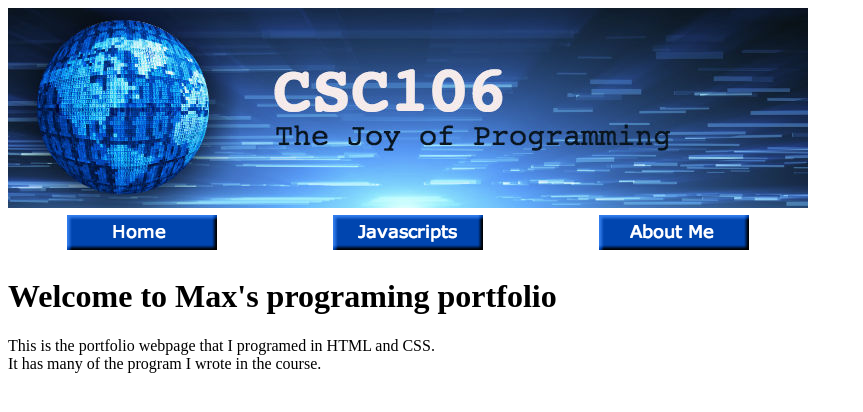
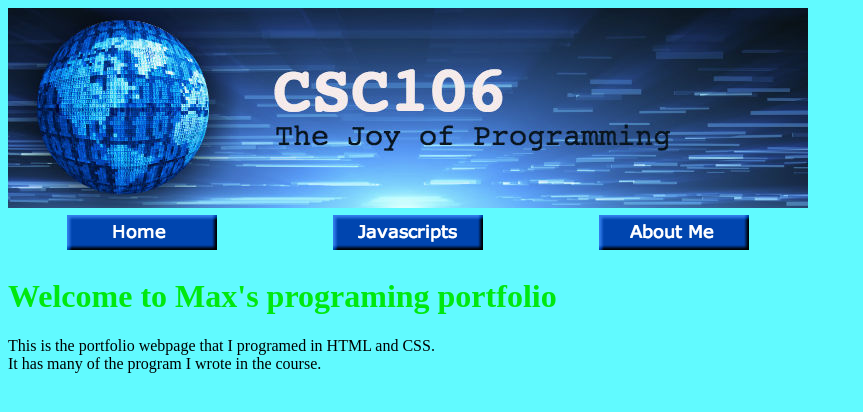
Before and after one commit to LucidMax/LucidMax.github.io, a plain HTML site: page index.html in a window 1280 px wide. Shown: the whole page, without its empty margins (0-863 px from the left). Drawn offline with Linux system fonts and the light colour scheme.

Commit message:
Add files via upload

```diff
--- a/index.html
+++ b/index.html
@@ -5,6 +5,7 @@
     <meta http-equiv="X-UA-Compatible" content="IE=edge">
     <meta name="viewport" content="width=device-width, initial-scale=1.0">
     <title>Max's programing portfolio</title>
+    <link rel="stylesheet" href="ablohstyle.css">
 </head>
 <body>
     <img src="banner.jpg">
```
